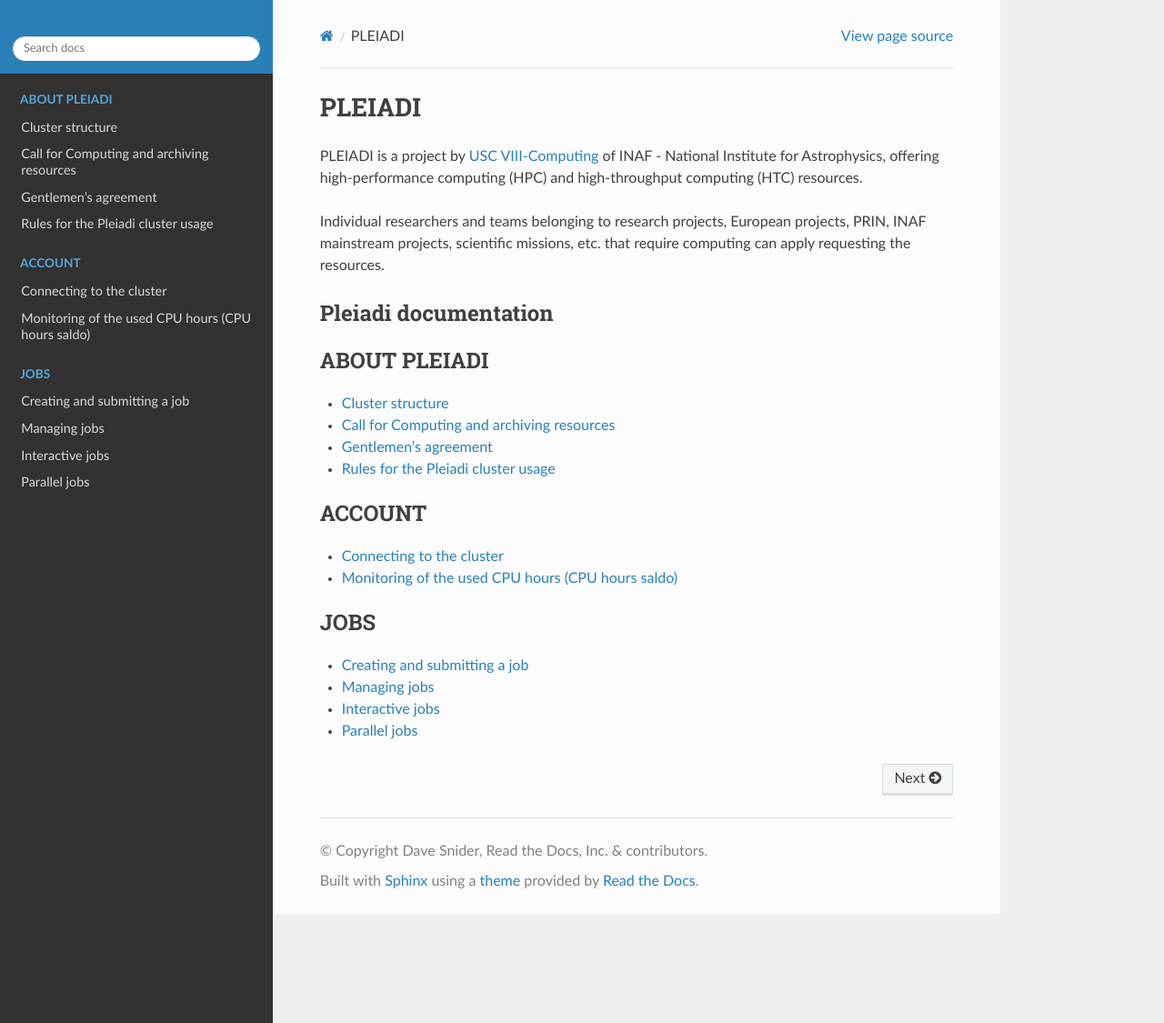
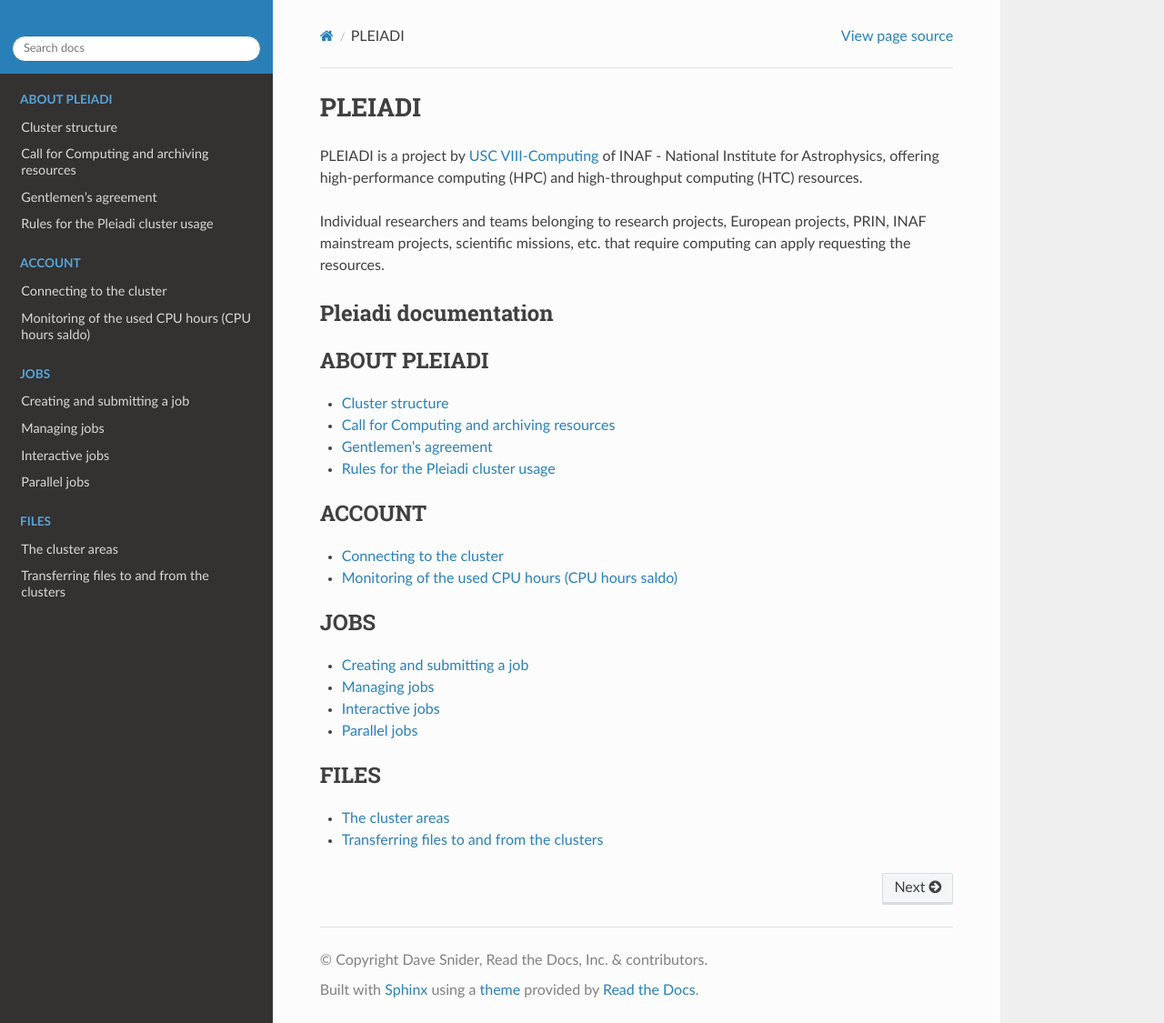
Before and after one commit to fvitello/pleiadi-doc, a Sphinx documentation site: the page built from docs/index.rst, in a window 1280 px wide and 1125 px high. Shown: the whole window at 91% size. Built offline with Sphinx 7.4.7 and the Read the Docs theme 3.1.0, drawn with Linux system fonts in a browser that asks for light colours; some of the changed lines change nothing that is shown.

Commit message:
add files folder

```diff
--- /dev/null
+++ b/docs/files/areas.rst
@@ -0,0 +1,86 @@
+The cluster areas
+==============
+
+**Note:** There is no backup of the data stored on the Pleiadi cluster. Any removed file is lost forever. It is the user’s responsibility to keep a copy of the contents of their data in a safe place.
+-------------------
+
+
+The *home* directory
+^^^^^^^^^^^^^^^^^^^^^^
+
+Once logged in on the frontend node, the user will end up in its *home* directory, that has the following absolute path:
+
+``/home/username``
+
+To come back to the *home* directory from another directory, the user can execute the command:
+
+``$ cd $HOME``
+
+or simply
+
+``$ cd``
+
+The *home* directory absolute path can be shown with the command::
+
+ $ echo $HOME
+ /home/username
+
+The *home* directory is available on the frontend node and on all the compute nodes of the cluster, since it is shared with the Network Filesystem protocol (``nfs``).
+
+The *home* directory is dedicated to the data necessary to the launching of the task, to the data that have to be saved at the end of each task, to source codes (programs, scripts), to configuration files, and to small datasets (like input files). For each user all the files in this directory cannot exceed the quota of 20 GB (see also Section `Quota`_).
+
+**Note:** To your main working activity, e.g. with large datasets, do not use the *home* directory but the *work* directory (see Section `The work directory`_).
+
+The *home* directory is accessible only to the user owner of the *home* directory.
+
+To copy files from your own host on your personal computer to your own *home* directory on the Pleiadi cluster it is possible to use the ``scp`` command (see Section `Copying files (basics)`_) in this way:
+
+``$ scp -r /path/to/local/dir/ username@pleiadi.oact.inaf.it:/home/username``
+
+Viceversa, to copy files from your own *home* directory on the Pleiadi cluster to your own host on your personal computer it is possible to use the ``scp`` command in this way:
+
+``$ scp -r username@pleiadi.oact.inaf.it:/home/username /path/to/local/dir/``
+
+
+The *work* directory
+^^^^^^^^^^^^^^^^^^^^^^
+
+For more memory-demanding computations, the user should not refer to the *home* directory but to the *work* directory. The *work* directory can be accessed with the following command:
+
+``$ cd $WORK``
+
+and it has the following absolute path::
+
+ $ echo $WORK
+ /mnt/beegfs/username
+
+where ``/mnt/beegfs`` is the storage volume, defined with the high-performance, scalability, flexibility, and robustness BeeGFS parallel filesystem (`BeeGFS <https://www.beegfs.io/c/>`_). Each user will have a personal directory called ``<username>`` on the storage area ``/mnt/beegfs``, which cannot be accessed by other users. For each user all the files in this directory cannot exceed the quota defined in the user's request of the account (see also Section `Quota`_). As the *home* directory, the *work* directory is available both on the frontend and on all the compute nodes of Pleiadi cluster, since it is shared with ``nfs``.
+
+
+Data archiving
+^^^^^^^^^^^^^^^^^^^^^^
+
+If the account is not reactivated within 3 MONTHS after the expiration indicated in the application form, two compressed archives containing all the files present in the *home* and in the *work* areas are created in the respective directories. After further 6 months from the creation of the compressed archives, i.e. after 9 months after the expiration of the account, all the archives are definitely removed from the storage and the account is deleted.
+
+
+Quota
+^^^^^^^^^^^^^^^^^^^^^^
+
+The following storage quota are set for the different areas of the Pleiadi cluster:
+
+#. *home*: each user can use up to 20 GB of disk space.
+#. *work*: each user can use up to the quota defined in the request of the account.
+
+The users can request an increase of the quota reserved for them sending us an e-mail at the address board.pleiadi@inaf.it, including the proper motivations for the request that will be successively evaluated by the local Staff. Possible quota extensions have to have an expiration, that must be as short as possible. Anyway, the period required for the quota extension cannot exceed the expiration date expected for the account.
+
+For the accounts that will result in overquota to the monthly control following the expiration of the same, the data will be archived in advance as soon as the normal grace period granted (7 days) has passed. If at the next monthly check the account will still be overquota even after the anticipated creation of compressed archives, we will proceed to the early removal of archive files.
+
+To monitor the used quota you can use the ``du -h`` command, to be used in the following way:
+
+``$ du -h /home/username``
+
+to monitor the *home* quota or
+
+``$ du -h /mnt/beegfs/username``
+
+to monitor the *work* quota. A periodic control of the quota limits is performed by the staff members.
--- /dev/null
+++ b/docs/files/transfer.rst
@@ -0,0 +1,76 @@
+
+Transferring files to and from the clusters
+===========================================
+
+**Note**: All the commands listed below have to be executed on your pc.
+
+The two main commands to copy the data from your pc to the cluster and viceversa are the ``scp`` and the ``rsync`` commands, whose usage is already explained in Section `Copying files (basics)`_.
+
+We now detail other situations that is important to know when tranferring data between your pc and the cluster.
+
+Transfer a large number of small files
+^^^^^^^^^^^^^^^^^^^^^^
+
+Transferring a lot of small files will take a very long time with the ``scp`` command because of the overhead of copying every file individually. In such case, using the ``tar`` command will reduce the transfer time significantly. You can first create a ``tar`` (compress) archive, then ``scp`` it as a single file and then ``untar`` the file. But the most efficient way is to do all three operations in one go, without creating an intermediate file. You have to execute the following commands:
+
+#. To copy the local directory ``My_Directory``, that contains several small files, on the Pleiadi cluster, at the path ``/path/to/my/destination``: ``$ tar cz ./My_Directory | ssh pippo@pleiadi.oact.inaf.it 'tar xvz -C /path/to/my/destination'``. With this command, the files in the local directory ``My_Directory`` are automatically compressed, transferred to the Pleiadi cluster, and again uncompressed in the ``/path/to/my/destination/My_Directory`` directory.
+#. To copy the remote directory ``My_Directory_1``, at path ``/path/to/my/source``, that contains several small files, locally on your pc: ``ssh pippo@pleiadi.oact.inaf.it 'tar -C /path/to/my/source -cz My_Directory_1' | tar -xz``.
+
+The ``-C`` option of the ``tar`` command compresses the files.
+
+Transfer large files
+^^^^^^^^^^^^^^^^^^^^^^
+
+When transferring large files, it is better to copy them with the ``-C`` option of the ``scp`` command: in this way, the file is firstly compressed and then decompressed. You have to execute the following commands:
+
+#. To copy a large file from your laptop to Pleiadi: ``$ scp -C /path-on-your-laptop/my_file.txt pippo@pleiadi.oact.inaf.it:/path-on-Pleiadi/``
+#. To copy a large file from Pleiadi to your laptop: ``$ scp -C pippo@pleiadi.oact.inaf.it:/path-on-Pleiadi/my_file.txt /path-on-your-laptop/``
+
+Resume interrupted transfers
+^^^^^^^^^^^^^^^^^^^^^^
+
+If, for any reason, a transfer is interrupted, instead of restarting it from scratch you can recover it, with the ``rsync`` command. The ``rsync`` command will compare the source and the destination directories and only transfer what needs to be transferred, e.g. missing files and modified files. For this purpose, the ``rsync`` command is used in this way:
+
+#. ``$ rsync -va /path-on-your-laptop/my_dir pippo@pleiadi.oact.inaf.it:/path-on-Pleiadi``
+#. ``$ rsync -va pippo@pleiadi.oact.inaf.it:/path-on-Pleiadi/my_dir /path-on-your-laptop``
+
+It is important not to put the ending slash in the destination path ``/path-on-Pleiadi`` (in case of copies from your pc to the cluster) or ``/path-on-your-laptop`` (in case of copies from the cluster to your pc), as you might end up with a full copy of the directory inside the existing, partial, one. To check what will happen before you run the commands above, execute the ``rsync`` command with the ``-n`` option (dry-run), that performs a trial run with no changes made:
+
+#. ``$ rsync -n /path-on-your-laptop/my_dir pippo@pleiadi.oact.inaf.it:/path-on-Pleiadi``
+#. ``$ rsync -n pippo@pleiadi.oact.inaf.it:/path-on-Pleiadi/my_dir /path-on-your-laptop``
+
+If one large file is left half-transferred, you can resume it using the ``--partial`` option:
+
+#. ``$ rsync --partial /path-on-your-laptop/my_large_file.txt pippo@pleiadi.oact.inaf.it:/path-on-Pleiadi/``
+#. ``$ rsync --partial pippo@pleiadi.oact.inaf.it:/path-on-Pleiadi/my_large_file.txt /path-on-your-laptop/``
+
+
+
+
+
+
+
+Copying files (basics)
+-------------------
+
+**Note**: All the commands listed below have to be executed on your pc.
+
+#. **With the** ``scp`` **command**: the ``scp`` command works as the ``cp`` command except for the fact that it works across the network to copy files from one computer to another. You have to execute the following commands:
+
+   #. To copy a file from your laptop to Pleiadi: ``$ scp /path-on-your-laptop/my_file.txt pippo@pleiadi.oact.inaf.it:/path-on-Pleiadi/``
+   #. To copy a file from Pleiadi to your laptop: ``$ scp pippo@pleiadi.oact.inaf.it:/path-on-Pleiadi/my_file.txt /path-on-your-laptop/``
+   #. To copy a directory from your laptop to Pleiadi: ``$ scp -r /path-on-your-laptop/my_dir pippo@pleiadi.oact.inaf.it:/path-on-Pleiadi/``
+   #. To copy a directory from Pleiadi to your laptop: ``$ scp -r pippo@pleiadi.oact.inaf.it:/path-on-Pleiadi/my_dir /path-on-your-laptop/``
+
+#. **With the** ``rsync`` **command**: As syntax, ``rsync`` works as the ``scp`` command. The main difference is that, differently from ``scp``, when copying the content of one directory in another directory, it copies only the files that are different from the two directories, which saves time. Moreover, with respect to the ``scp`` protocol, ``rsync`` guarantees (1) more security (it allows encryption of data using ``ssh`` protocol during transfer), (2) less bandwidth (it employs compression and decompression of data blocks during the transfers), and (3) the absence of special privileges to install and execute it. The correspondent commands listed above with ``rsync`` are:
+
+   #. ``$ rsync /path-on-your-laptop/my_file.txt pippo@pleiadi.oact.inaf.it:/path-on-Pleiadi/``
+   #. ``$ rsync pippo@pleiadi.oact.inaf.it:/path-on-Pleiadi/my_file.txt /path-on-your-laptop/``
+   #. ``$ rsync -r /path-on-your-laptop/my_dir pippo@pleiadi.oact.inaf.it:/path-on-Pleiadi/``
+   #. ``$ rsync  -r pippo@pleiadi.oact.inaf.it:/path-on-Pleiadi/my_dir /path-on-your-laptop/``
+
+
+Editing files
+-------------------
+
+To edit a file, the most convenient way is to use a terminal-based editor. Some example are Vi, Vim, Emacs, Nano, mcedit, ne, slap, micro, pico, Joe or mped. **Vi, Vim, Emacs, and Nano are already installed on Pleiadi**.
--- a/docs/index.rst
+++ b/docs/index.rst
@@ -34,3 +34,11 @@
    jobs/managing.rst
    jobs/interactive.rst
    jobs/parallel.rst
+
+
+.. toctree::
+   :maxdepth: 1
+   :caption: FILES
+
+   files/areas.rst
+   files/transfer.rst
```
